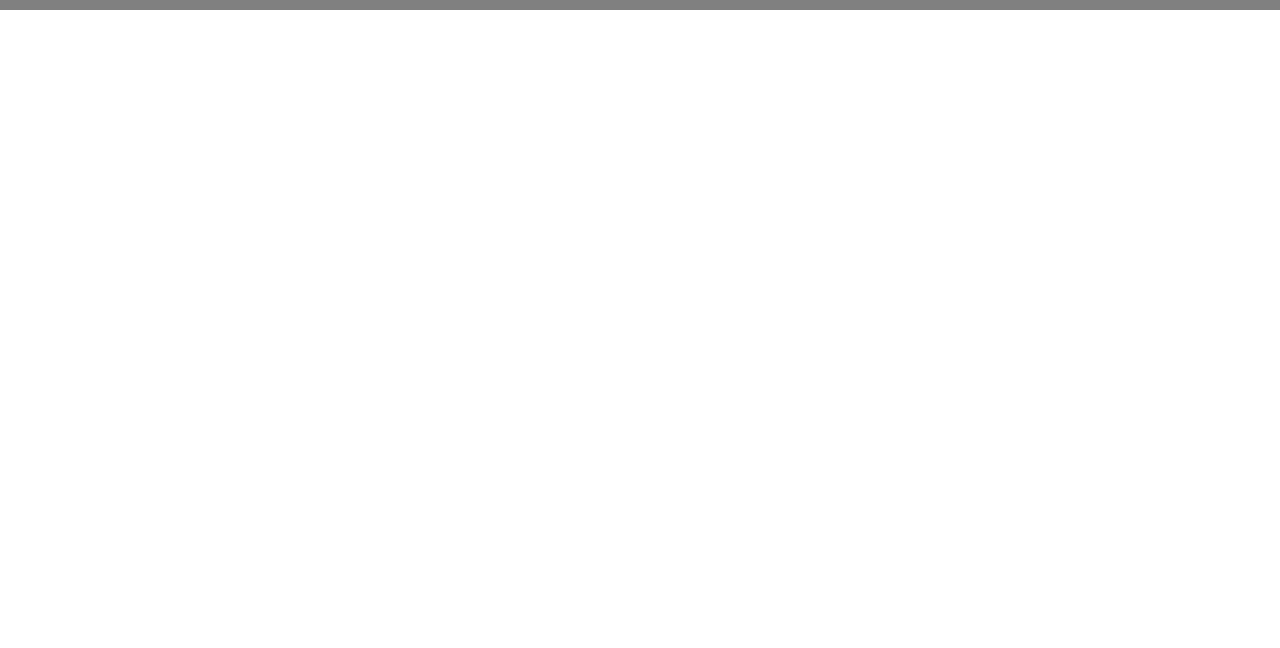
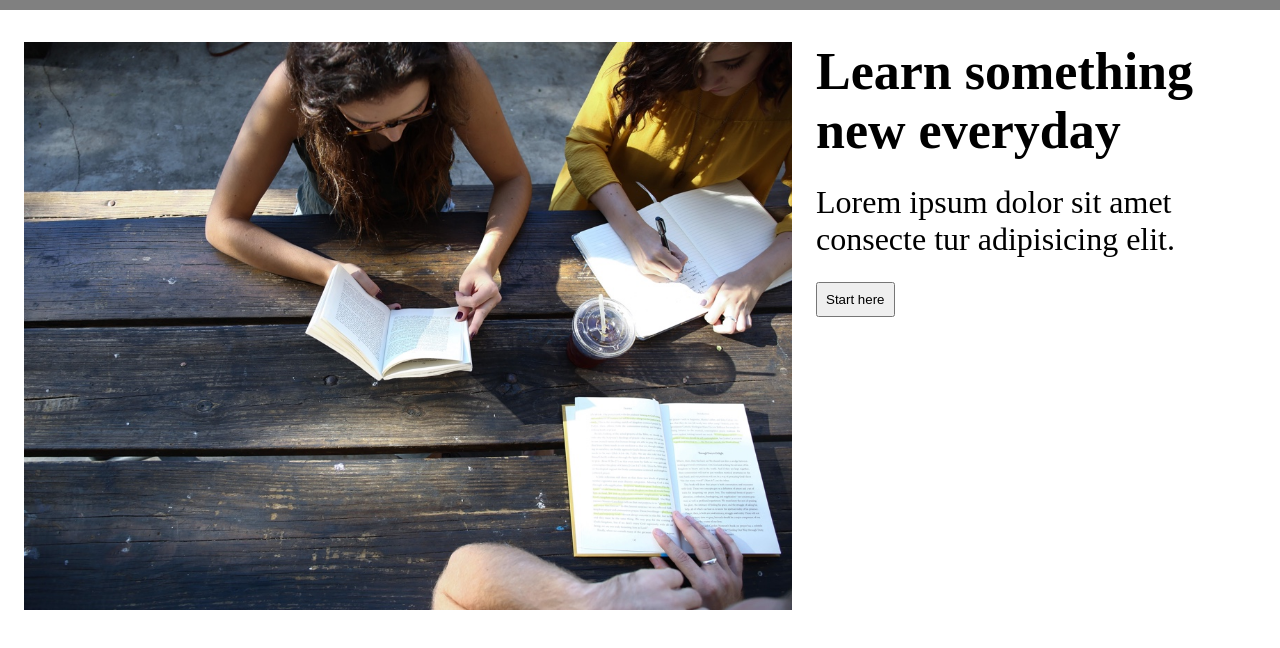
Before and after one commit to NikkiKal/ColmarAcademy, a plain HTML site: page index.html in a window 1280 px wide. Shown: the part 54-702 px from the top of the page. Drawn offline with Linux system fonts and the light colour scheme.

Commit message:
add banner content

```diff
--- a/index.html
+++ b/index.html
@@ -19,6 +19,17 @@
        </ul>
 
     </nav>
+    <section class="banner">
+        <img class="bannerpic" src="./resourses/images/banner.jpg" alt="picture">
+        <div class="start">
+            <h1>Learn something new everyday</h1>
+            <p>Lorem ipsum dolor sit amet consecte tur adipisicing elit.</p>
+        </div>
+        <button>Start here</button>
+    </section>
+    <section></section>
+    <section></section>
+    <section></section>
 
 </body>
 </html>
--- a/resourses/style.css
+++ b/resourses/style.css
@@ -28,3 +28,37 @@ nav li {
     list-style: none;
 
 }
+
+.banner {
+    padding-top: 32px;
+    padding-bottom: 32px;
+
+}
+
+.bannerpic {
+    width: 60%;
+    padding-left: 24px;
+    padding-right: 24px;
+    float: left;
+}
+
+.start {
+    display: flexbox;
+    align-content: center;
+}
+
+h1 {
+    font-size: 52px;
+
+}
+
+p {
+    font-size: 32px;
+    padding: 24px 0px;
+
+}
+
+button {
+    padding: 8px;
+
+}
```
